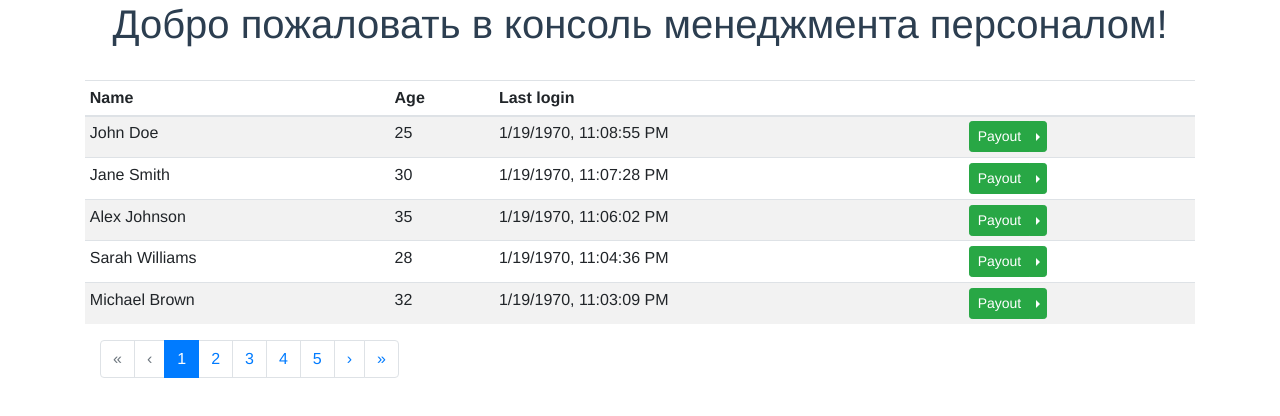
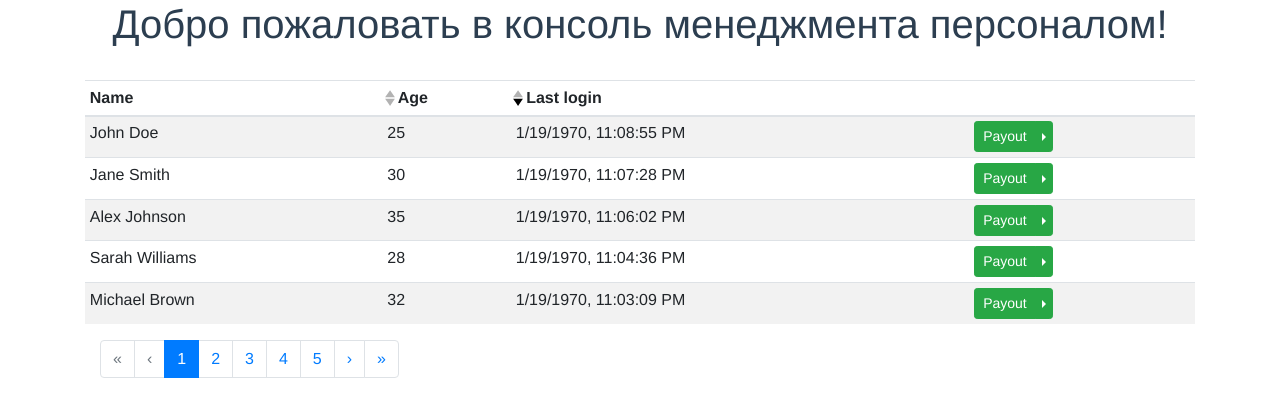
Before and after one commit to dimakriper/stuff-console, a Vue app: page /#/ in a window 1280 px wide. Shown: the top 416 px of the page. Built offline with nearby package versions, Linux system fonts and the light colour scheme.

Commit message:
add sorting

```diff
--- a/src/views/main/TableOfMembers.vue
+++ b/src/views/main/TableOfMembers.vue
@@ -9,6 +9,9 @@
         :fields="fields"
         :per-page="perPage"
         :current-page="currentPage"
+        :sort-by.sync="sortBy"
+        :sort-desc.sync="sortDesc"
+        sort-icon-left
         small
     >
       <template #cell(show_details)="row">
@@ -56,13 +59,15 @@ export default {
   components: {PayoutForm, MessageForm},
   data() {
     return {
+      sortBy: 'last_login',
+      sortDesc: true,
       perPage: 5,
       currentPage: 1,
       items: members,
       fields: [
         {key: 'name', label: 'Name', },
-        {key: 'age', label: 'Age', },
-        {key: 'last_login', label: 'Last login', },
+        {key: 'age', label: 'Age', sortable: true},
+        {key: 'last_login', label: 'Last login', sortable: true},
         {key: 'show_details', label: '', },
       ],
       actions: [
```
